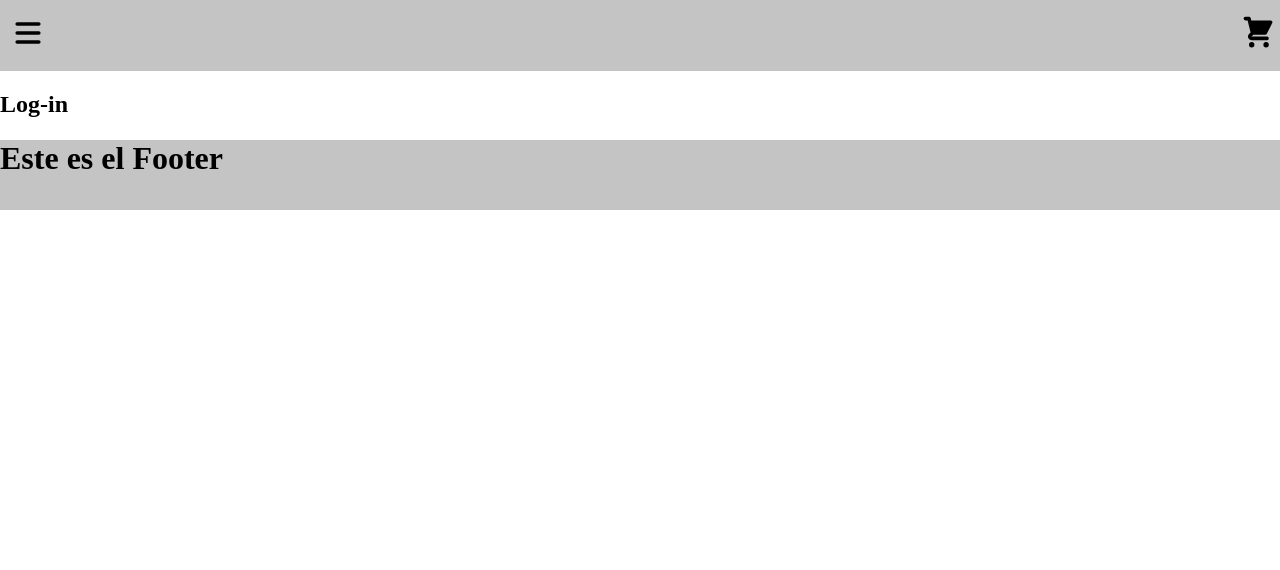
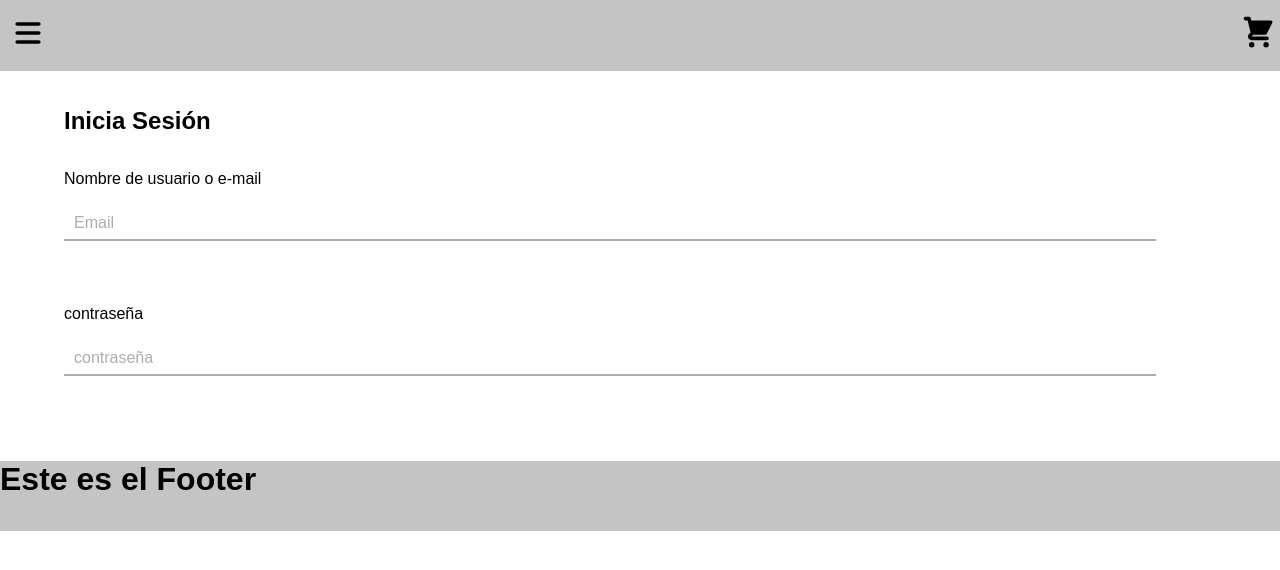
Before and after one commit to GuillermoSM5/miscelaap, a React (Create React App) app in the folder Frontend/: page /log-in in a window 1280 px wide. Shown: the top 570 px of the page. Built offline with nearby package versions, Linux system fonts and the light colour scheme.

Commit message:
creando formulario de login

```diff
--- /dev/null
+++ b/Frontend/src/components/LogIn-Form/Login-form.jsx
@@ -0,0 +1,31 @@
+import React from 'react'
+import './Login-form.scss';
+
+const LoginForm = () => {
+  return (
+    <form className='form'>
+      <label className='form__email'>
+        <p>Nombre de usuario o e-mail</p>
+        <input
+          name='email'
+          className='form__input'
+        />
+        <span className='form__label'>
+          Email
+        </span>
+      </label>
+      <label className='form__password'>
+        <p>contraseña</p>
+        <input
+          name='password'
+          className='form__input'
+        />
+        <span className='form__label' type='password'>
+          contraseña
+        </span>
+      </label>
+    </form>
+  );
+}
+
+export default LoginForm;
--- /dev/null
+++ b/Frontend/src/components/LogIn-Form/Login-form.scss
@@ -0,0 +1,59 @@
+@import '../../scss/App.scss';
+
+.form {
+  width: 100%;
+  display: flex;
+  align-items: center;
+  flex-direction: column;
+
+  .form__email,
+  .form__password {
+      width: 100%;
+      position: relative;
+
+      .form__label {
+        width: 100%;
+        color: $gray1;
+        position: absolute;
+        top: 60px;
+        left: 10px;
+        transition: font-size 0.3s ease, top 0.3s ease;
+      }
+
+      .form__input {
+        width: 92%;
+        margin-bottom: 3rem;
+        padding: 0.5rem 1rem;
+        border-top: 0;
+        border-left: 0;
+        border-right: 0;
+        background-color: transparent;
+        border-bottom: 02.5px solid $gray1;
+
+        &:focus {
+          outline: none;
+
+          + .form__label {
+            top: -0.25rem;
+            font-size: 0.6rem;
+          }
+        }
+      }
+  }
+
+  // .form__button {
+  //     width: 100%;
+  //     padding: 1rem;
+  //     border: none;
+  //     color: $white;
+  //     border-radius: $radius;
+  //     background-color: $main-color;
+  //     margin: 2rem 0;
+  // }
+
+  // .text__alert {
+  //     color: $main-color;
+  // }
+
+
+}
--- a/Frontend/src/pages/Home.jsx
+++ b/Frontend/src/pages/Home/Home.jsx
@@ -1,7 +1,7 @@
 import React from 'react';
-import Carrusel from '../components/Carrusel/Carrusel';
-import Busqueda from '../components/Busqueda/Busqueda';
-import CarruselGrid from '../components/CarruselGrid/CarruselGrid';
+import Carrusel from '../../components/Carrusel/Carrusel';
+import Busqueda from '../../components/Busqueda/Busqueda';
+import CarruselGrid from '../../components/CarruselGrid/CarruselGrid';
 
 const Home = () => {
 	return (
--- a/Frontend/src/pages/Login.jsx
+++ /dev/null
@@ -1,7 +0,0 @@
-import React from 'react';
-
-const Login = () => {
-	return <h2>Log-in</h2>;
-};
-
-export default Login;
--- /dev/null
+++ b/Frontend/src/pages/Login/Login.jsx
@@ -0,0 +1,14 @@
+import React from 'react';
+import './Login.scss';
+import LoginForm from '../../components/LogIn-Form/Login-form'
+
+const Login = () => {
+	return (
+		<div className='login__container'>
+			<h2>Inicia Sesión</h2>
+			<LoginForm />
+		</div>
+	);
+};
+
+export default Login;
--- /dev/null
+++ b/Frontend/src/pages/Login/Login.scss
@@ -0,0 +1,5 @@
+@import '../../scss/App.scss';
+
+.login__container {
+  padding: 1rem 4rem;
+}
--- a/Frontend/src/scss/modules/_reset.scss
+++ b/Frontend/src/scss/modules/_reset.scss
@@ -1,3 +1,4 @@
+@import '../modules/vars';
 /*! normalize.css v8.0.1 | MIT License | github.com/necolas/normalize.css */
 
 /* Document
@@ -21,6 +22,7 @@ html {
    */
 
 body {
+   font-family: $mainFont;
 	margin: 0;
 }
 
--- a/Frontend/src/scss/modules/_vars.scss
+++ b/Frontend/src/scss/modules/_vars.scss
@@ -0,0 +1,10 @@
+$mainFont: 'Raleway', sans-serif;
+
+// Theme colors
+$black: #212121;
+$black2: #373331;
+$gray1: #acacac;
+$gray2: #8C8C8C;
+$gray3: #454545;
+$gray4: #f7f7f7;
+$white: #FFFFFF;
```
Also changed, not shown: Frontend/src/app/App.js (+4 -3 lines), Frontend/src/pages/Signup/Signup.jsx (renamed from Frontend/src/pages/Signup.jsx), 1 other file (tests, documents, lock files or other folders).
